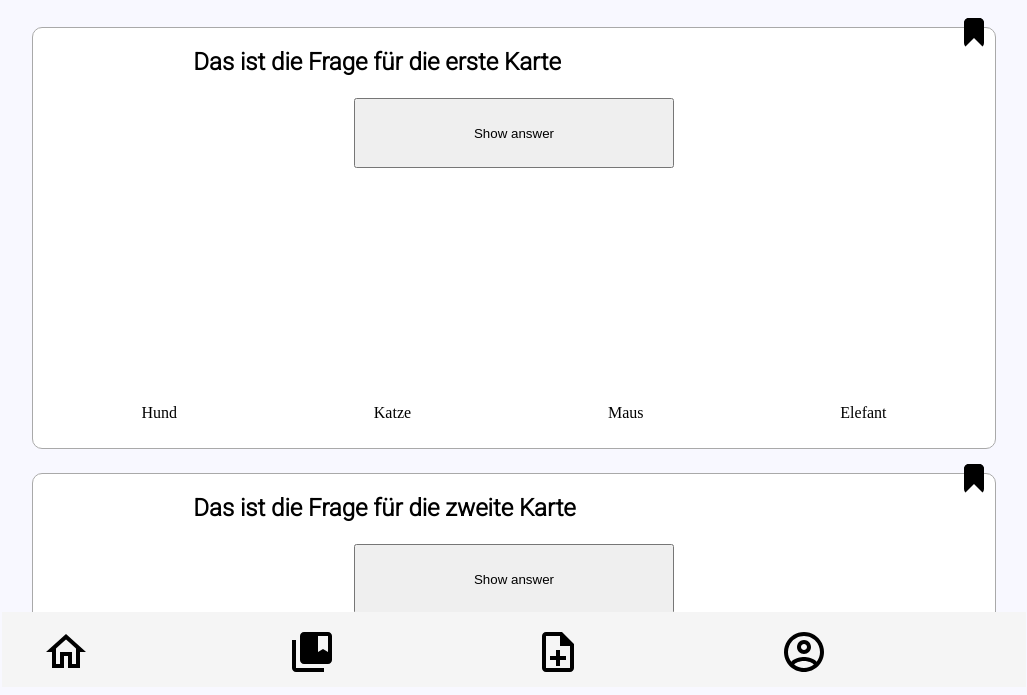
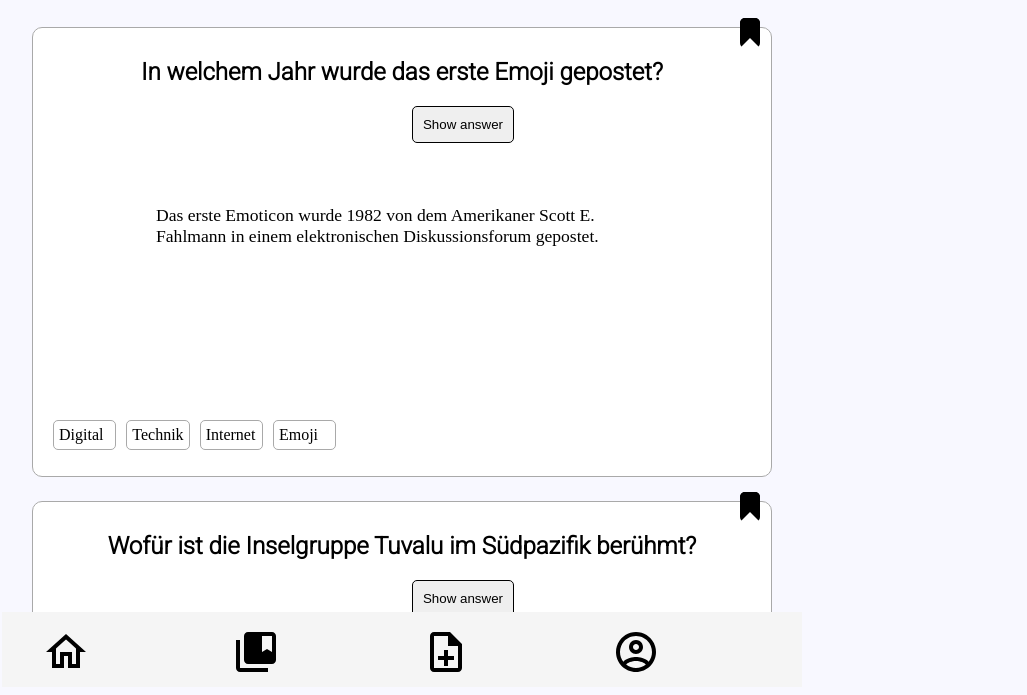
Before and after one commit to martinhaiss/quiz-app, a website built with Vite: page bookmarks.html in a window 1280 px wide. Shown: the part 121-816 px from the top of the page, without its empty margins (6-1033 px from the left). Built offline with nearby package versions, Linux system fonts and the light colour scheme.

Commit message:
add questions and tags

```diff
--- a/bookmarks.html
+++ b/bookmarks.html
@@ -9,75 +9,63 @@
 </head>
 <body>
     <header>
-      <h1 class="title">QUIZLR3000</h1>
+      <h1 class="title">BOOKMARKS</h1>
     </header>
     <main>
       <section class="card">
         <button class="card__bookmark"></button>
-        <h2 class="card__question">Das ist die Frage für die erste Karte</h2>
+        <h2 class="card__question">In welchem Jahr wurde das erste Emoji gepostet?</h2>
         <button class="card__button">Show answer</button>
         <p class="card__answer card__answer--hidden">
-          <!---Lorem, ipsum dolor sit amet consectetur adipisicing elit. Esse amet
-          eligendi dignissimos nam, consectetur repellat? Ipsam, totam porro.
-          Placeat, quae cupiditate deleniti veritatis in autem expedita
-          voluptate vero nisi hic? -->
+          Das erste Emoticon wurde 1982 von dem Amerikaner Scott E. Fahlmann in einem elektronischen Diskussionsforum gepostet.
         </p>
         <ul class="tags">
-          <li class="tags__item">Hund</li>
-          <li class="tags__item">Katze</li>
-          <li class="tags__item">Maus</li>
-          <li class="tags__item">Elefant</li>
+          <li class="tags__item">Digital</li>
+          <li class="tags__item">Technik</li>
+          <li class="tags__item">Internet</li>
+          <li class="tags__item">Emoji</li>
         </ul>
       </section>
       <section class="card">
         <button class="card__bookmark"></button>
-        <h2 class="card__question">Das ist die Frage für die zweite Karte</h2>
+        <h2 class="card__question">Wofür ist die Inselgruppe Tuvalu im Südpazifik berühmt?</h2>
         <button class="card__button">Show answer</button>
         <p class="card__answer card__answer--hidden">
-        <!---  Lorem, ipsum dolor sit amet consectetur adipisicing elit. Esse amet
-          eligendi dignissimos nam, consectetur repellat? Ipsam, totam porro.
-          Placeat, quae cupiditate deleniti veritatis in autem expedita
-          voluptate vero nisi hic? -->
+        Die aus neun Korallen-Atollen bestehende Inselgruppe mit ihren rund 11.000 Einwohnern ist durch ihre Internet-Domain ".tv" berühmt.
         </p>
         <ul class="tags">
-          <li class="tags__item">Hund</li>
-          <li class="tags__item">Katze</li>
-          <li class="tags__item">Maus</li>
-          <li class="tags__item">Elefant</li>
+          <li class="tags__item">Internet</li>
+          <li class="tags__item">Geografie</li>
+          <li class="tags__item">Pazifik</li>
+          <li class="tags__item">Insel</li>
         </ul>
       </section>
       <section class="card">
         <button class="card__bookmark"></button>
-        <h2 class="card__question">Das ist die Frage für die dritte Karte</h2>
+        <h2 class="card__question">Wie schwer war das erste in Serie produzierte Handy?</h2>
         <button class="card__button">Show answer</button>
-       <!--- <p class="card__answer card__answer--hidden">
-          Lorem, ipsum dolor sit amet consectetur adipisicing elit. Esse amet
-          eligendi dignissimos nam, consectetur repellat? Ipsam, totam porro.
-          Placeat, quae cupiditate deleniti veritatis in autem expedita
-          voluptate vero nisi hic?
-        </p> -->
-        <ul class="tags">
-          <li class="tags__item">Hund</li>
-          <li class="tags__item">Katze</li>
-          <li class="tags__item">Maus</li>
-          <li class="tags__item">Elefant</li>
+        <p class="card__answer card__answer--hidden">
+       Das erste Serienhandy der Welt, das Motorola Dynatac (auch "Knochen" genannt), wog 800 Gramm. So viel wie acht Tafeln Schokolade.
+      </p>
+       <ul class="tags">
+          <li class="tags__item">Technik</li>
+          <li class="tags__item">Digital</li>
+          <li class="tags__item">Handy</li>
+          <li class="tags__item">Gewicht</li>
         </ul>
       </section>
       <section class="card">
         <button class="card__bookmark"></button>
-        <h2 class="card__question">Das ist die Frage für die vierte Karte</h2>
+        <h2 class="card__question">Woher kommt der Name "Frisbee"?</h2>
         <button class="card__button">Show answer</button>
-        <!--- <p class="card__answer card__answer--hidden">
-          Lorem, ipsum dolor sit amet consectetur adipisicing elit. Esse amet
-          eligendi dignissimos nam, consectetur repellat? Ipsam, totam porro.
-          Placeat, quae cupiditate deleniti veritatis in autem expedita
-          voluptate vero nisi hic?
-        </p>-->
+        <p class="card__answer card__answer--hidden">
+          Der Name geht auf die Bäckerei "Frisbie" in Conneticut zurück. Deren kreisrunde Kuchen-Backformen aus Zinn waren die Vorläufer der fliegenden Plastikscheiben.
+        </p>
         <ul class="tags">
-          <li class="tags__item">Hund</li>
-          <li class="tags__item">Katze</li>
-          <li class="tags__item">Maus</li>
-          <li class="tags__item">Elefant</li>
+          <li class="tags__item">Sport</li>
+          <li class="tags__item">Freizeit</li>
+          <li class="tags__item">Name</li>
+          <li class="tags__item">Geschichte</li>
         </ul>
       </section>
     </main>
--- a/css/components/body.css
+++ b/css/components/body.css
@@ -1,5 +1,5 @@
 body {
-  max-width: 1024px;
+  max-width: 800px;
   background-color:ghostwhite;
   display: grid;
   grid-template-rows: 100px auto 75px;
--- a/css/components/card.css
+++ b/css/components/card.css
@@ -1,9 +1,10 @@
 h2 {
     font-family: 'Roboto', sans-serif;
+    text-align: center !important;
   }
 
 .card {
-      height: auto;
+      height: 450px;
       display: grid;
       grid-template-columns: repeat(6, 1fr);
       grid-template-rows: repeat(6, 1fr);
@@ -18,13 +19,17 @@ h2 {
   }
 
 .card__question {
-  grid-column-start: 2;
+  text-align: justify;
+  grid-column-start: 1;
   grid-column-end: -1;
   grid-row-start: 1;
   grid-row-end: 2;
+  padding: 10px;
 }
 
 .card__answer {
+  font-size: 1.1rem;
+  position: relative;
   grid-column-start: 2;
   grid-column-end: 6;
   grid-row-start: 3;
@@ -32,6 +37,15 @@ h2 {
 }
 
 .card__button {
+  position: absolute;
+  top: -10px;
+  right: 11px;
+  padding: 10px;
+  border-width: 1px;
+      border-style: solid;
+      border-bottom-left-radius: 2px;
+      border-bottom-right-radius: 2px;
+      border-radius: 5px;
   grid-column-start: 3;
   grid-column-end: 5;
   grid-row-start: 2;
@@ -39,14 +53,36 @@ h2 {
 }
 
 .tags {
-    padding: 10px;
+  list-style-type: none;
+  position: absolute;
+  bottom: 10px;
+  left: 10px;
+  padding-left: 10px;
+
+/*
     display: flex;
     justify-content : space-around;
     list-style-type: none;
+
     grid-column-start: 1;
     grid-column-end: -1;
     grid-row-start: 6;
-    grid-row-end: 6;
+    grid-row-end: -1; */
+}
+
+.tags__item {
+  border: solid;
+  border-color:darkgrey;
+      border-width: 1px;
+      border-style: solid;
+      border-bottom-left-radius: 2px;
+      border-bottom-right-radius: 2px;
+      border-radius: 5px;
+  padding-left: 5px;
+  padding-right: 5px;
+  padding-top: 5px;
+  padding-bottom: 5px;
+  margin-right: 10px;
 }
 
 .card__bookmark {
@@ -66,3 +102,12 @@ h2 {
   border-radius: 5px;
   background-color: transparent;
 }
+
+.card__bookmark:focus {
+  border-color:hotpink;
+  border-style: solid;
+  border-width: 10px;
+  /* border-bottom-color: green; */
+  border-bottom-color: transparent;
+  border-radius: 5px;
+  background-color: transparent;}
```
Also changed, not shown: account.html (+1 -1 lines), index.html (+29 -41 lines), new-card.html (+1 -1 lines).
